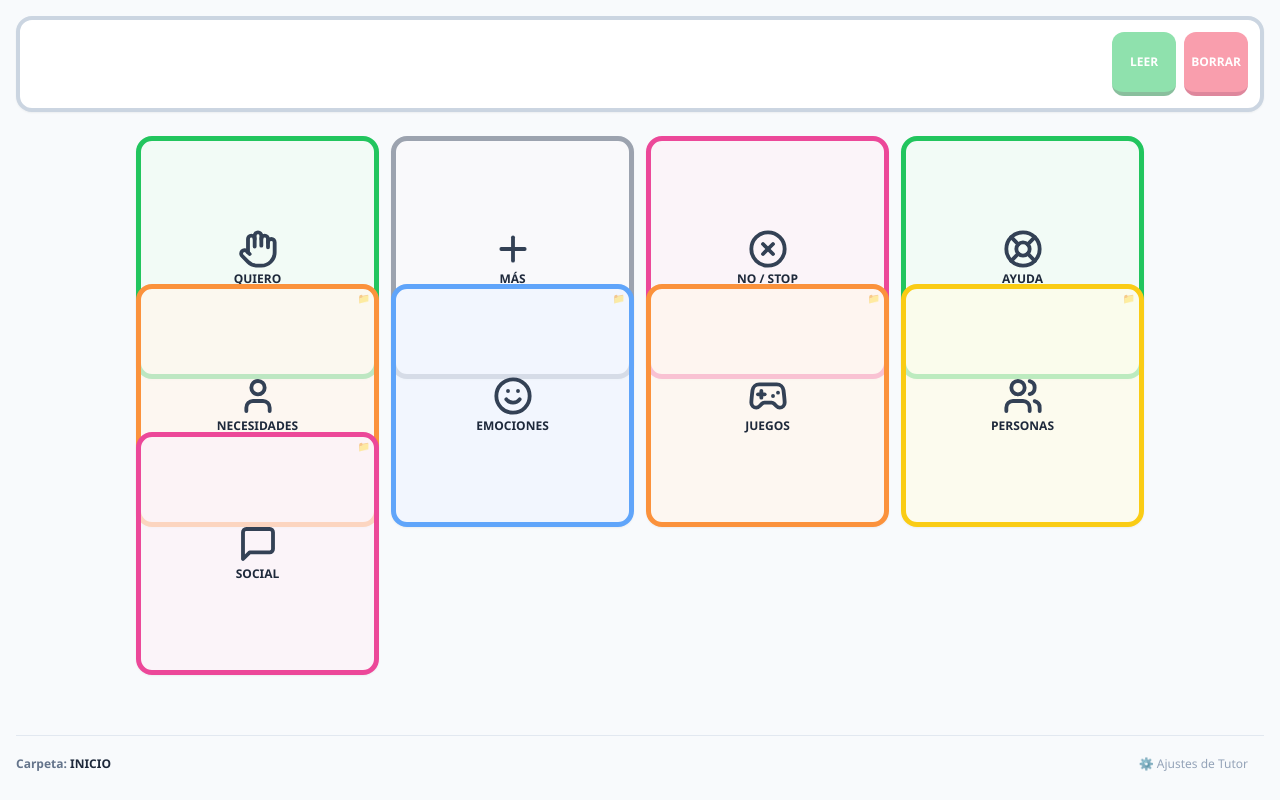
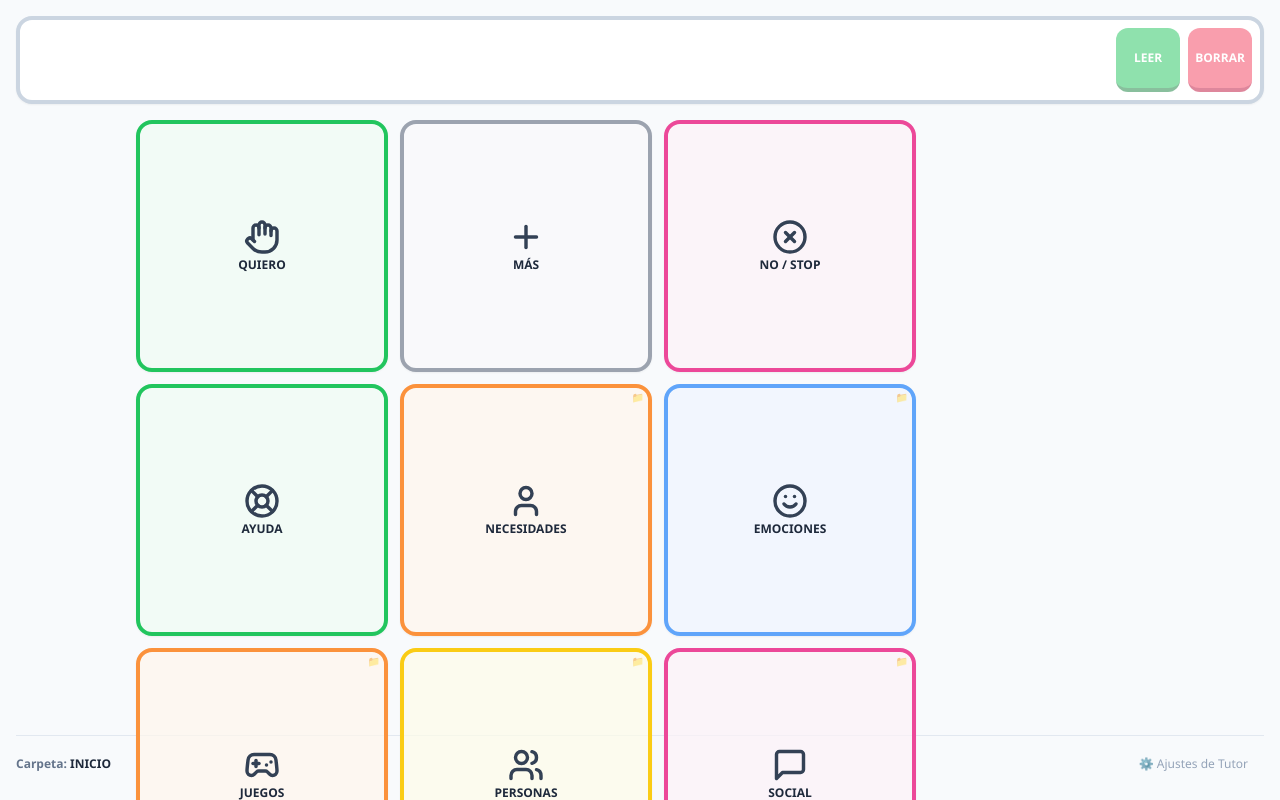
Before and after one commit to JonathanPrz/YoDigo, a React (Vite) app: page / in a window 1280 px wide. Built offline with nearby package versions, Linux system fonts and the light colour scheme.

Commit message:
Fix grid: flex-wrap w-1/4, box-border, tamaños reducidos

```diff
--- a/src/App.tsx
+++ b/src/App.tsx
@@ -53,22 +53,22 @@ export default function App() {
     const isHidden = pic ? hiddenButtons[pic.id] : false;
 
     if (isHidden && !isTutorMode) {
-      return <div key={`hidden-${pos}`} className="aspect-square" />;
+      return <div key={`hidden-${pos}`} className="w-1/4 aspect-square box-border" />;
     }
 
     if (!pic) {
-      return <div key={`empty-${pos}`} className="aspect-square" />;
+      return <div key={`empty-${pos}`} className="w-1/4 aspect-square box-border" />;
     }
 
     const colors = CATEGORY_COLORS[pic.category] || { border: 'border-slate-300', bg: 'bg-white' };
 
     return (
-      <div key={pic.id} className="aspect-square">
+      <div key={pic.id} className="w-1/4 aspect-square box-border">
         <button
           onClick={() => handlePictogramClick(pic)}
           className={`
-            w-full h-full flex flex-col items-center justify-center gap-0.5 p-1.5
-            border-[5px] rounded-2xl font-sans transition-transform active:scale-95 touch-manipulation select-none relative overflow-hidden
+            w-full h-full box-border flex flex-col items-center justify-center gap-0.5 p-1
+            border-[4px] rounded-2xl font-sans transition-transform active:scale-95 touch-manipulation select-none relative overflow-hidden
             ${colors.border} ${colors.bg}
             ${isHidden ? 'opacity-30 border-dashed grayscale' : 'shadow-sm'}
           `}
@@ -78,7 +78,7 @@ export default function App() {
           )}
 
           <div className="flex items-center justify-center text-slate-700">
-            {renderIcon(pic.icon, "w-8 h-8 sm:w-10 sm:h-10 stroke-[2.3]")}
+            {renderIcon(pic.icon, "w-7 h-7 sm:w-9 sm:h-9 stroke-[2.3]")}
           </div>
 
           <span className="text-[10px] sm:text-xs font-bold leading-tight text-center text-slate-800 uppercase">
@@ -92,7 +92,7 @@ export default function App() {
   return (
     <div className="fixed inset-0 bg-slate-50 flex flex-col p-4 select-none overflow-hidden">
 
-      <div className="w-full bg-white border-4 border-slate-300 rounded-2xl p-3 mb-4 flex items-center gap-3 shadow-sm min-h-[96px]">
+      <div className="w-full bg-white border-4 border-slate-300 rounded-2xl p-2 mb-2 flex items-center gap-2 shadow-sm min-h-[72px]">
         <div className="flex-1 flex items-center gap-2 overflow-x-auto min-h-[64px]">
           {sentence.map((pic, idx) => {
             const colors = CATEGORY_COLORS[pic.category];
@@ -126,7 +126,7 @@ export default function App() {
         </div>
       </div>
 
-      <div className="flex-1 grid grid-cols-4 grid-rows-4 gap-2 sm:gap-3 p-1 sm:p-2 max-w-5xl mx-auto w-full min-h-0">
+      <div className="flex-1 flex flex-wrap content-start gap-2 sm:gap-3 p-1 sm:p-2 max-w-5xl mx-auto w-full min-h-0">
         {Array.from({ length: 16 }, (_, i) => renderGridSlot(i + 1))}
       </div>
 
```
